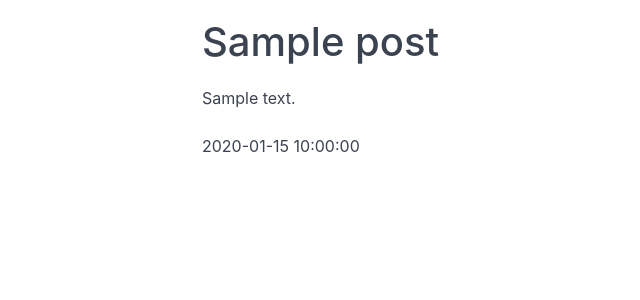
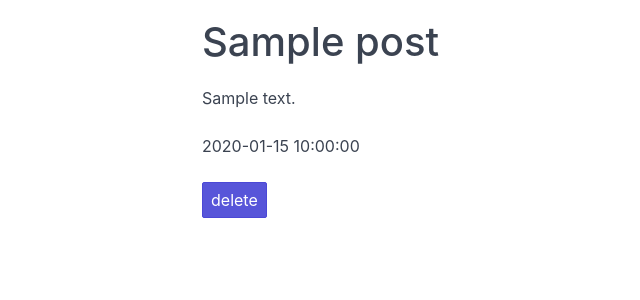
Before and after one commit to niciyan/memoapp-with-mongo, a Flask app: template templates/index.html in a window 1280 px wide. Shown: the top 300 px of the page, without its empty margins (86-726 px from the left). Run offline with Flask 2, Linux system fonts and the light colour scheme; the template is opened without the code that fills it: most values are stand-ins (such as "Sample title", 1, 10 or a date in 2020); some libraries are stand-ins or nearby versions.

Commit message:
added delete feature

```diff
--- a/app.py
+++ b/app.py
@@ -18,7 +18,7 @@ app.debug = True
 class Post(db.Document):
     title = db.StringField(max_length=100, required=True)
     content = db.StringField(max_length=200, required=True)
-    # tags = db.ListField(db.StringField(max_length=20))
+    tags = db.ListField(db.StringField(max_length=10), mix_entries=1)
     created_at = db.DateTimeField(default=datetime.datetime.now)
 
 # PostForm = model_form(Post)
@@ -43,6 +43,17 @@ def add():
         return redirect(url_for("index"))
     return render_template('add.html', form=form)
 
+@app.route('/delete')
+def delete():
+    # id come from url param
+    _id = request.args.get('id',type=str)
+    post = Post.objects.get(id=_id)
+    post.delete()
+    # post = Post(id).delete()
+    flash("the post deleted")
+    return redirect(url_for("index"))
+
+
 
 if __name__ == '__main__':
     app.run(host="0.0.0.0", port=5555)
--- a/templates/index.html
+++ b/templates/index.html
@@ -6,6 +6,10 @@
 	<h1>{{ post.title }}</h1>
 	<p>{{ post.content }}</p>
 	<p>{{ post.created_at }}</p>
+	<a href="{{ url_for('delete', id=post.id) }}">
+		<button class="btn btn-primary">delete</button>
+	</a>
+
 </div>
 {% endfor %}
 {% endblock %}
```
Also changed, not shown: 1 other file.
